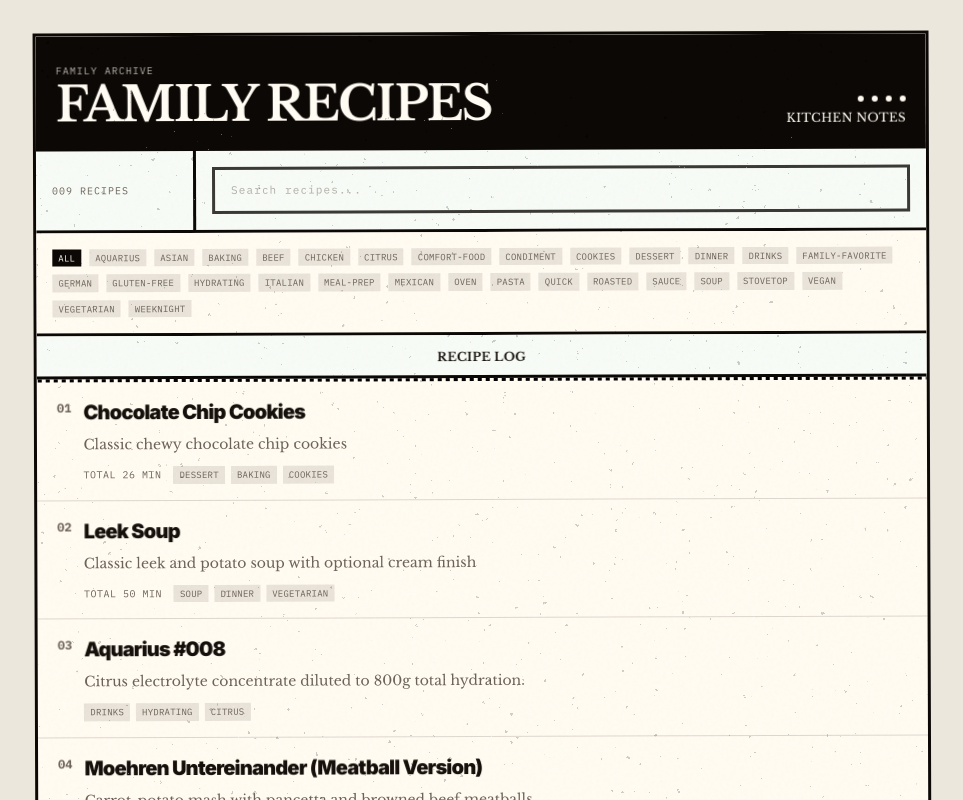
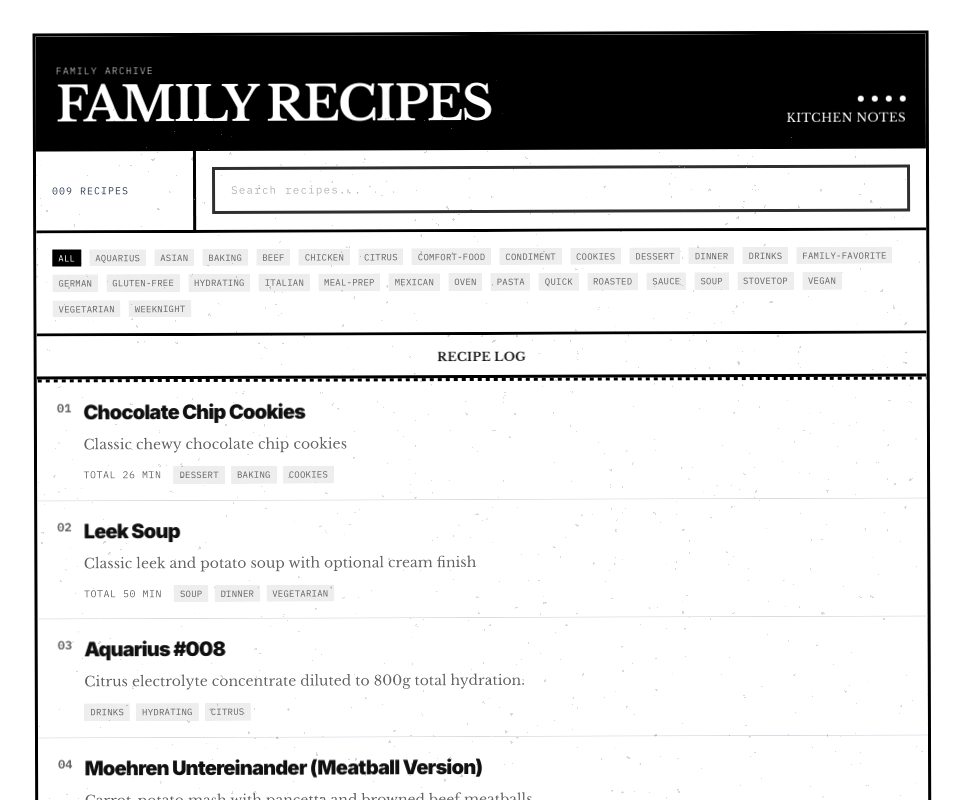
Before and after one commit to benjaminshafii/digital-empire, a React (Vite) app in the folder apps/recipes/: page / in a window 1280 px wide. Shown: the top 800 px of the page, without its empty margins (157-1120 px from the left). Built offline with nearby package versions, Linux system fonts and the light colour scheme.

Commit message:
Revert "Warm the recipe app palette to echo papery Glide tones."
This reverts commit 1ab235eaa97dc8ed2eb137e46c6565632ac8e239.

```diff
--- a/apps/recipes/src/App.tsx
+++ b/apps/recipes/src/App.tsx
@@ -46,7 +46,7 @@ function RecipeShell({ children }: { children: ReactNode }) {
       </svg>
 
       <div
-        className="relative w-full max-w-4xl bg-paper border-3 border-ink-black overflow-hidden"
+        className="relative w-full max-w-4xl bg-white border-3 border-ink-black overflow-hidden"
         style={{ filter: "contrast(110%) brightness(100%)", transform: "rotate(-0.2deg)" }}
       >
         <div className="paper-texture" />
--- a/apps/recipes/src/components/RecipeList.tsx
+++ b/apps/recipes/src/components/RecipeList.tsx
@@ -20,27 +20,27 @@ export function RecipeList({ onSelectRecipe }: RecipeListProps) {
 
   return (
     <div>
-      <header className="bg-ink-black text-paper p-5 flex flex-col gap-4 md:flex-row md:items-end md:justify-between border-b-3 border-ink-black ink-heavy">
+      <header className="bg-black text-white p-5 flex flex-col gap-4 md:flex-row md:items-end md:justify-between border-b-3 border-ink-black ink-heavy">
         <div>
-          <span className="font-mono text-[10px] uppercase tracking-widest text-paper/70">Family Archive</span>
+          <span className="font-mono text-[10px] uppercase tracking-widest text-white/70">Family Archive</span>
           <h1 className="text-3xl md:text-5xl font-black tight-tracking leading-tight uppercase mix-blend-screen">
             Family Recipes
           </h1>
         </div>
         <div className="flex flex-col items-start md:items-end">
           <div className="flex gap-2 mb-2">
-            <div className="w-1.5 h-1.5 bg-paper rounded-full" />
-            <div className="w-1.5 h-1.5 bg-paper rounded-full" />
-            <div className="w-1.5 h-1.5 bg-paper rounded-full" />
-            <div className="w-1.5 h-1.5 bg-paper rounded-full" />
+            <div className="w-1.5 h-1.5 bg-white rounded-full" />
+            <div className="w-1.5 h-1.5 bg-white rounded-full" />
+            <div className="w-1.5 h-1.5 bg-white rounded-full" />
+            <div className="w-1.5 h-1.5 bg-white rounded-full" />
           </div>
           <span className="text-xs font-medium tracking-wide mix-blend-screen uppercase">Kitchen Notes</span>
         </div>
       </header>
 
-      <div className="grid md:grid-cols-[160px_1fr] border-b-3 border-ink-black bg-paper-cool">
+      <div className="grid md:grid-cols-[160px_1fr] border-b-3 border-ink-black bg-gray-50">
         <div className="p-4 border-b-3 md:border-b-0 md:border-r-3 border-ink-black flex items-center">
-          <span className="font-mono text-[10px] uppercase tracking-widest text-ink-muted">
+          <span className="font-mono text-[10px] uppercase tracking-widest text-gray-700">
             {recipeCount.toString().padStart(3, "0")} Recipes
           </span>
         </div>
@@ -56,12 +56,12 @@ export function RecipeList({ onSelectRecipe }: RecipeListProps) {
       </div>
 
       {allTags.length > 0 && (
-        <div className="border-b-3 border-ink-black bg-paper">
+        <div className="border-b-3 border-ink-black bg-white">
           <div className="p-4 flex flex-wrap gap-2">
             <button
               onClick={() => setSelectedTag("")}
               className={`tag cursor-pointer transition-colors ${
-                !selectedTag ? "bg-ink-black text-paper" : "hover:bg-ink/10"
+                !selectedTag ? "bg-black text-white" : "hover:bg-black/10"
               }`}
             >
               All
@@ -71,7 +71,7 @@ export function RecipeList({ onSelectRecipe }: RecipeListProps) {
                 key={tag}
                 onClick={() => setSelectedTag(tag === selectedTag ? "" : tag)}
                 className={`tag cursor-pointer transition-colors ${
-                  tag === selectedTag ? "bg-ink-black text-paper" : "hover:bg-ink/10"
+                  tag === selectedTag ? "bg-black text-white" : "hover:bg-black/10"
                 }`}
               >
                 {tag}
@@ -81,14 +81,14 @@ export function RecipeList({ onSelectRecipe }: RecipeListProps) {
         </div>
       )}
 
-      <div className="w-full py-2 border-b-3 border-ink-black text-center bg-paper-cool">
+      <div className="w-full py-2 border-b-3 border-ink-black text-center bg-gray-50">
         <span className="text-xs font-bold tracking-wide ink-bleed uppercase">Recipe Log</span>
       </div>
 
       <div className="dotted-line" />
 
       {filteredRecipes.length > 0 ? (
-        <ul className="divide-y divide-ink/15">
+        <ul className="divide-y divide-gray-300">
           {filteredRecipes.map((recipe, index) => (
             <li key={recipe.slug}>
               <RecipeCard
--- a/apps/recipes/src/styles/global.css
+++ b/apps/recipes/src/styles/global.css
@@ -9,9 +9,9 @@
   }
 
   :root {
-    --bg-paper: #F6F1E8;
-    --bg-paper-warm: #F2ECE2;
-    --ink-black: #161311;
+    --bg-paper: #E6F2EF;
+    --bg-paper-warm: #F5F2ED;
+    --ink-black: #050505;
   }
 
   body {
@@ -124,11 +124,11 @@
     @apply w-full text-left px-5 py-4 transition-colors duration-150;
   }
   .recipe-card:hover {
-    @apply bg-paper/70;
+    @apply bg-white/60;
   }
 
   .tag {
-    @apply font-mono text-[9px] bg-ink/10 px-1.5 py-0.5 uppercase tracking-wide text-ink-muted inline-block;
+    @apply font-mono text-[9px] bg-black/10 px-1.5 py-0.5 uppercase tracking-wide text-ink-muted inline-block;
   }
 
   .time-badge {
@@ -150,7 +150,7 @@
   }
   .step-item::before {
     content: attr(data-step);
-    @apply absolute left-0 -translate-x-1/2 w-6 h-6 bg-ink-black text-paper font-mono text-xs flex items-center justify-center;
+    @apply absolute left-0 -translate-x-1/2 w-6 h-6 bg-ink-black text-white font-mono text-xs flex items-center justify-center;
   }
   .step-item.checked {
     @apply opacity-50;
@@ -185,7 +185,7 @@
   }
 
   .notes-box {
-    @apply bg-ink/5 p-4 font-serif text-sm italic text-ink-light border border-ink/10;
+    @apply bg-black/5 p-4 font-serif text-sm italic text-ink-light border border-ink/10;
   }
 
   .prose {
--- a/apps/recipes/tailwind.config.js
+++ b/apps/recipes/tailwind.config.js
@@ -5,20 +5,20 @@ export default {
     extend: {
       colors: {
         paper: {
-          DEFAULT: "#F6F1E8",
-          warm: "#F2ECE2",
-          cool: "#EDF1EC",
+          DEFAULT: "#F5F2ED",
+          warm: "#F5F2ED",
+          cool: "#E6F2EF",
         },
         ink: {
-          DEFAULT: "#1F1A16",
-          black: "#161311",
-          light: "#3E362E",
-          muted: "#6E665D",
+          DEFAULT: "#1a1a1a",
+          black: "#050505",
+          light: "#333333",
+          muted: "#666666",
         },
-        "outer-bg": "#ECE7DD",
+        "outer-bg": "#ffffff",
         accent: {
-          DEFAULT: "#4F8B72",
-          muted: "#6FA58A",
+          DEFAULT: "#4ade80",
+          muted: "#22c55e",
         },
       },
       fontFamily: {
```
Also changed, not shown: apps/recipes/src/components/RecipeDetail.tsx (+19 -19 lines).
